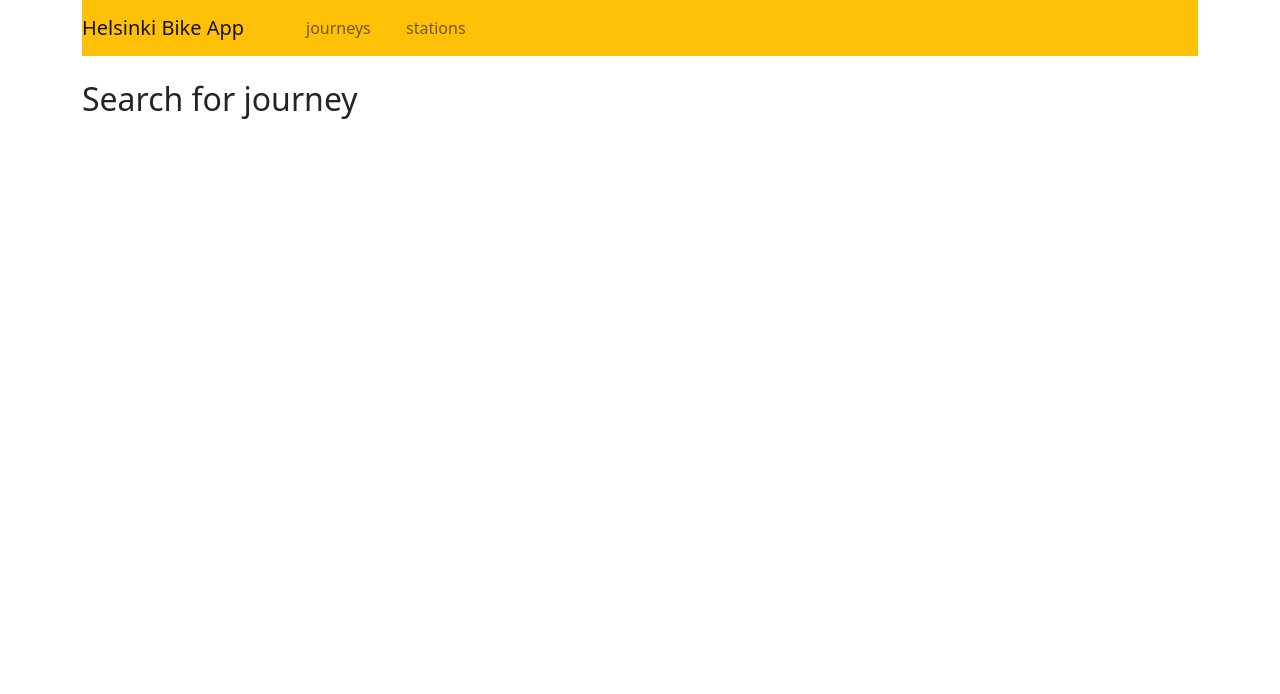
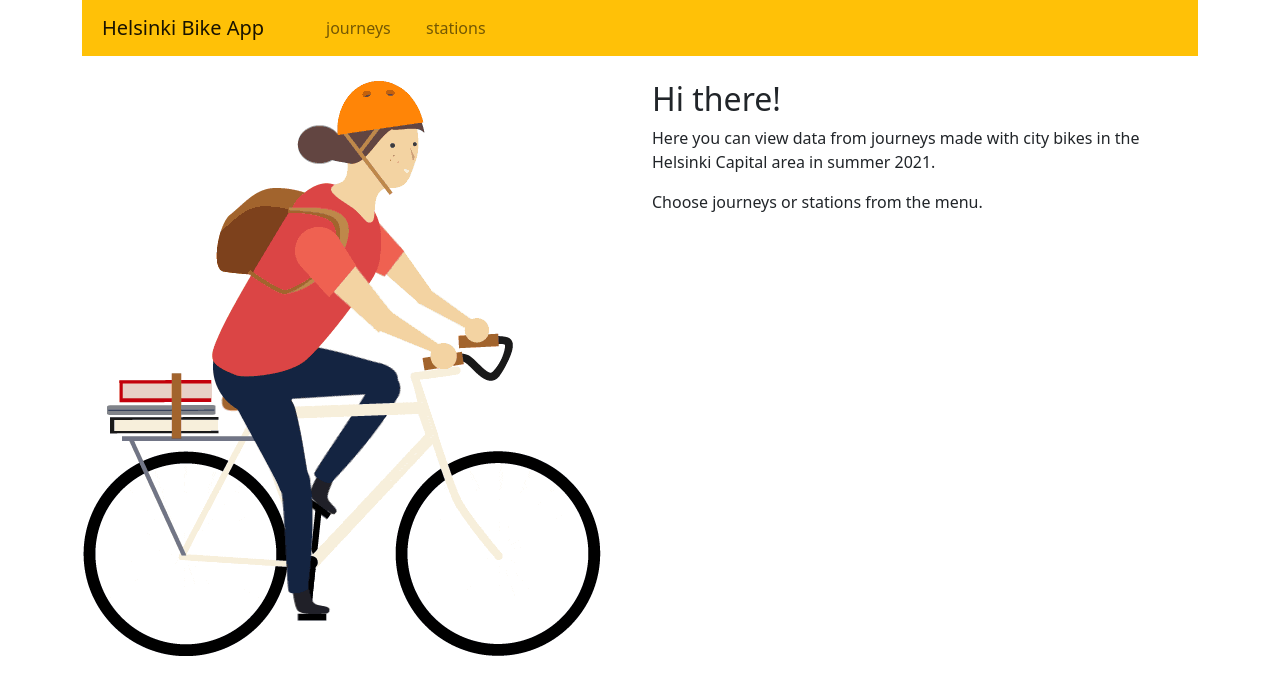
Before and after one commit to soljatuulia/helsinki-city-bike-app, a React (Create React App) app in the folder frontend/: page / in a window 1280 px wide. Shown: the top 694 px of the page. Built offline with nearby package versions, Linux system fonts and the light colour scheme; no server answers.

Commit message:
Edit text and add image to 'home' view

```diff
--- a/frontend/src/components/Home.js
+++ b/frontend/src/components/Home.js
@@ -1,10 +1,27 @@
-const Start = () => {
+import { Row, Col } from 'react-bootstrap';
+
+import bicycleImg from '../bicycle-woman.png';
+
+const Home = () => {
   return(
     <div>
-      <h2>Search for journey</h2>
+      <Row>
+      <Col>
+      <img
+          src={bicycleImg}
+          alt="Home Background"
+        />
+        </Col>
+        <Col>
+      <h2>Hi there!</h2>
+      <p>Here you can view data from journeys made with city bikes
+        in the Helsinki Capital area in summer 2021.</p>
+      <p>Choose journeys or stations from the menu.</p>
+      </Col>
+
+      </Row>
     </div>
-  )
+  );
+};
 
-}
-
-export default Start;
+export default Home;
--- a/frontend/src/components/Navigation.js
+++ b/frontend/src/components/Navigation.js
@@ -1,7 +1,7 @@
 import { BrowserRouter as Router, Link } from 'react-router-dom';
 import { Navbar, Nav } from 'react-bootstrap';
 
-const Menu = () => {
+const Navigation = () => {
 
   return (
     <div>
@@ -10,7 +10,7 @@ const Menu = () => {
           as={Link}
           to="/"
           href="#home"
-          style={{ width: "200px"}}
+          style={{ width: "200px", marginLeft:"20px"}}
         >Helsinki Bike App
         </Navbar.Brand>
         <Navbar.Toggle aria-controls="responsive-navbar-nav" />
@@ -39,4 +39,4 @@ const Menu = () => {
 
 };
 
-export default Menu;
+export default Navigation;
--- a/frontend/src/components/StationList.js
+++ b/frontend/src/components/StationList.js
@@ -40,8 +40,9 @@ const StationList = () => {
                 <NavLink
                   value={station.stationId}
                   onClick={() => handleShowDetails(station.stationId)}
+                  style={{ color: "DarkGoldenRod" }}
                 >
-                  station info
+                  station details
                 </NavLink>
               </td>
             </tr>
```
Also changed, not shown: frontend/src/App.css (deleted, +0 -29 lines), frontend/src/bicycle-woman.png (added), 1 other file (tests, documents, lock files or other folders).
